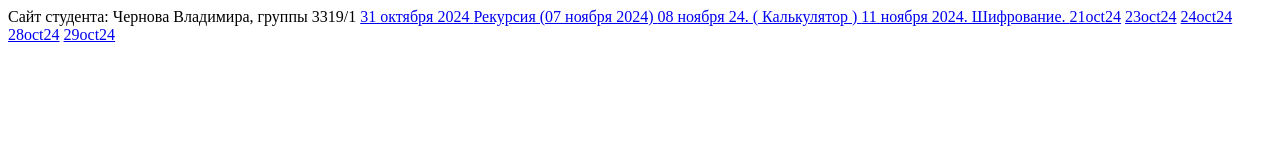
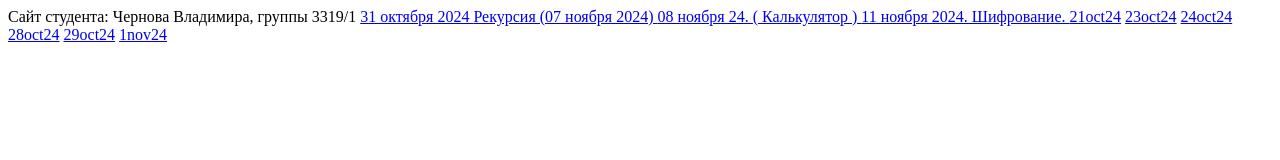
Before and after one commit to VovaDrift/VovaDrift.github.io, a plain HTML site: page index.html in a window 1280 px wide. Drawn offline with Linux system fonts and the light colour scheme.

Commit message:
index.html

```diff
--- a/index.html
+++ b/index.html
@@ -16,5 +16,6 @@
     <a href="24okt24.html">24oct24</a>
     <a href="28okt24.html">28oct24</a>
     <a href="29okt24.html">29oct24</a>
+    <a href="1nov24.html">1nov24</a>
 </body>
 </html>
```
